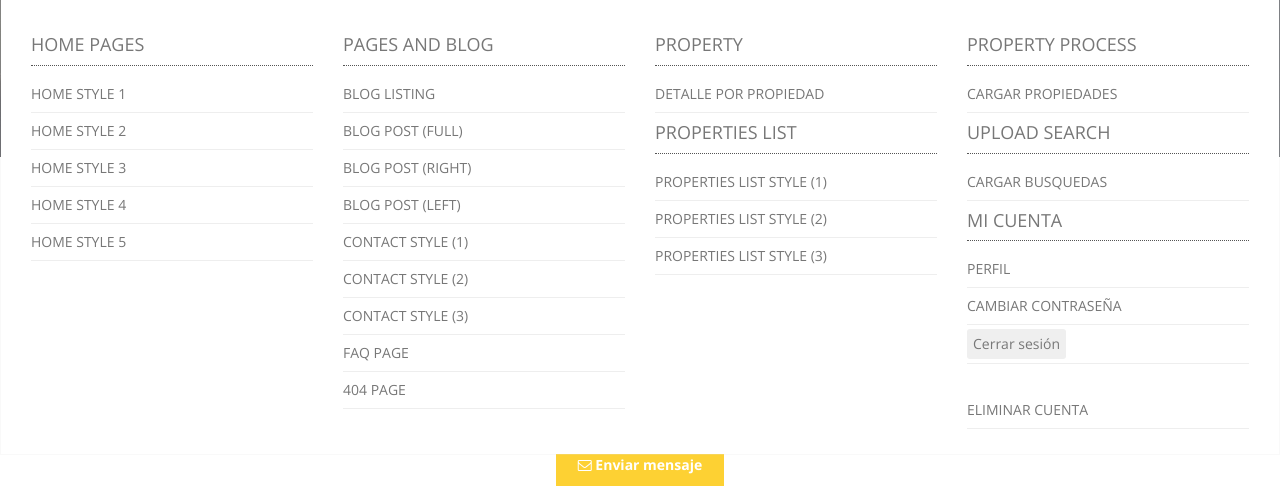
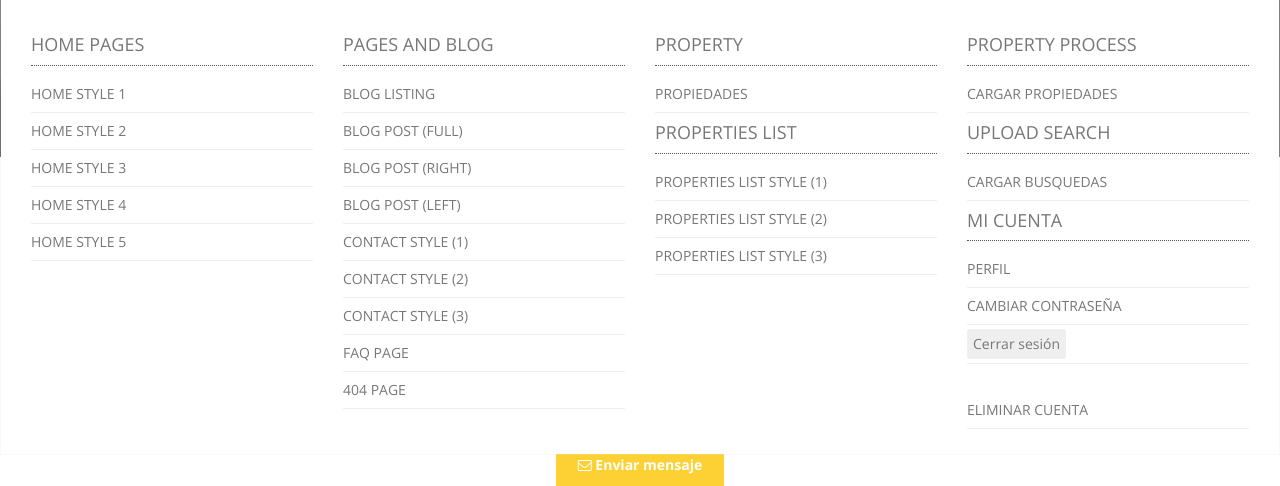
Before and after one commit to enzojb/andoBuscando, a Django app: page /propiedad/contactar_agente in a window 1280 px wide, after a click that opens the changed part. Shown: the part 153-639 px from the top of the page. Run offline with Django 5.2, Linux system fonts and the light colour scheme; a user stored in the database is signed in; some libraries are stand-ins or nearby versions.

Commit message:
fix: problema con navbar y propiedades resuelto

```diff
--- a/templates/partials/navbar.html
+++ b/templates/partials/navbar.html
@@ -72,7 +72,7 @@
                                     <div class="col-sm-3">
                                         <h5>Property</h5>
                                         <ul>
-                                            <li><a href="{% url 'detalles_propiedad' %}">Detalle por propiedad</a> </li>
+                                            <li><a href="{% url 'propiedades' %}">propiedades</a> </li>
                                         </ul>
 
                                         <h5>Properties list</h5>
```
Also changed, not shown: db.sqlite3.
